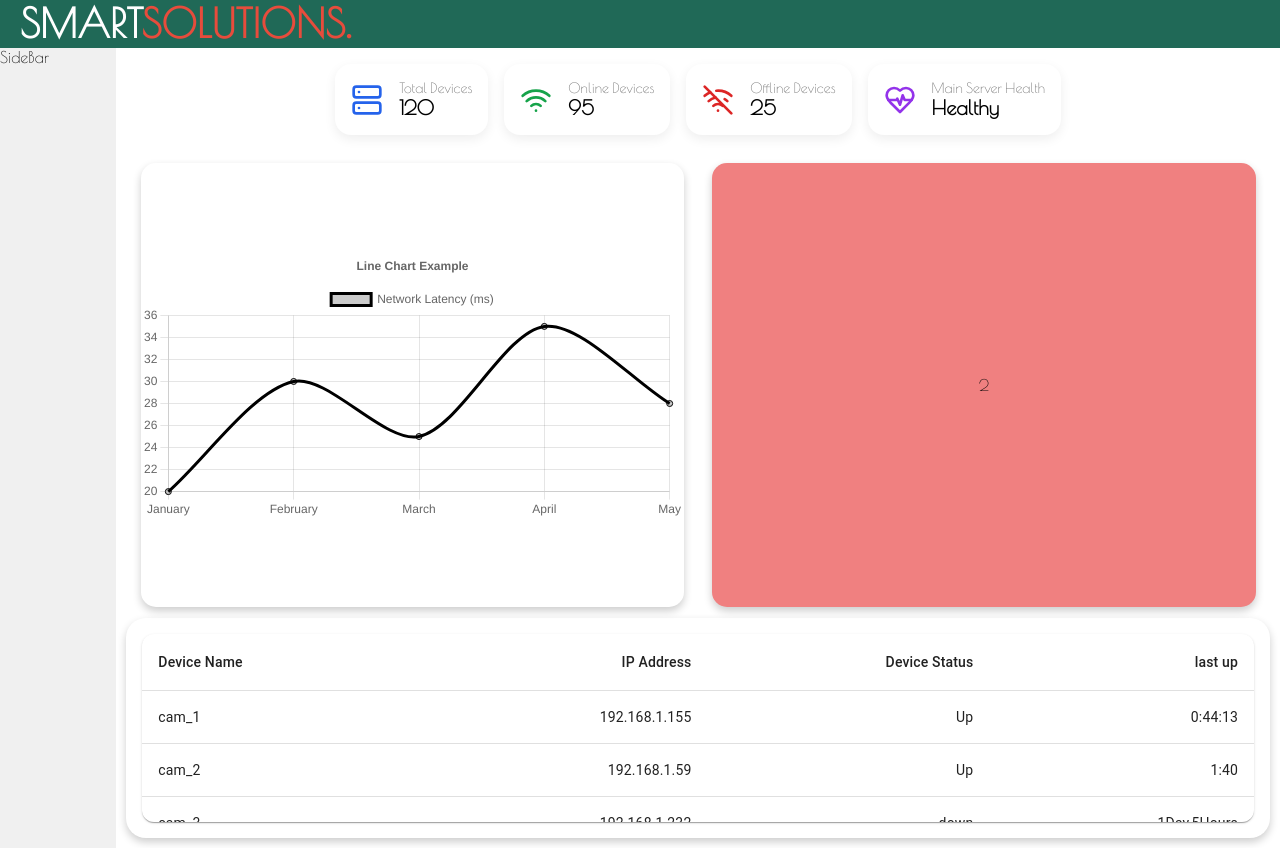
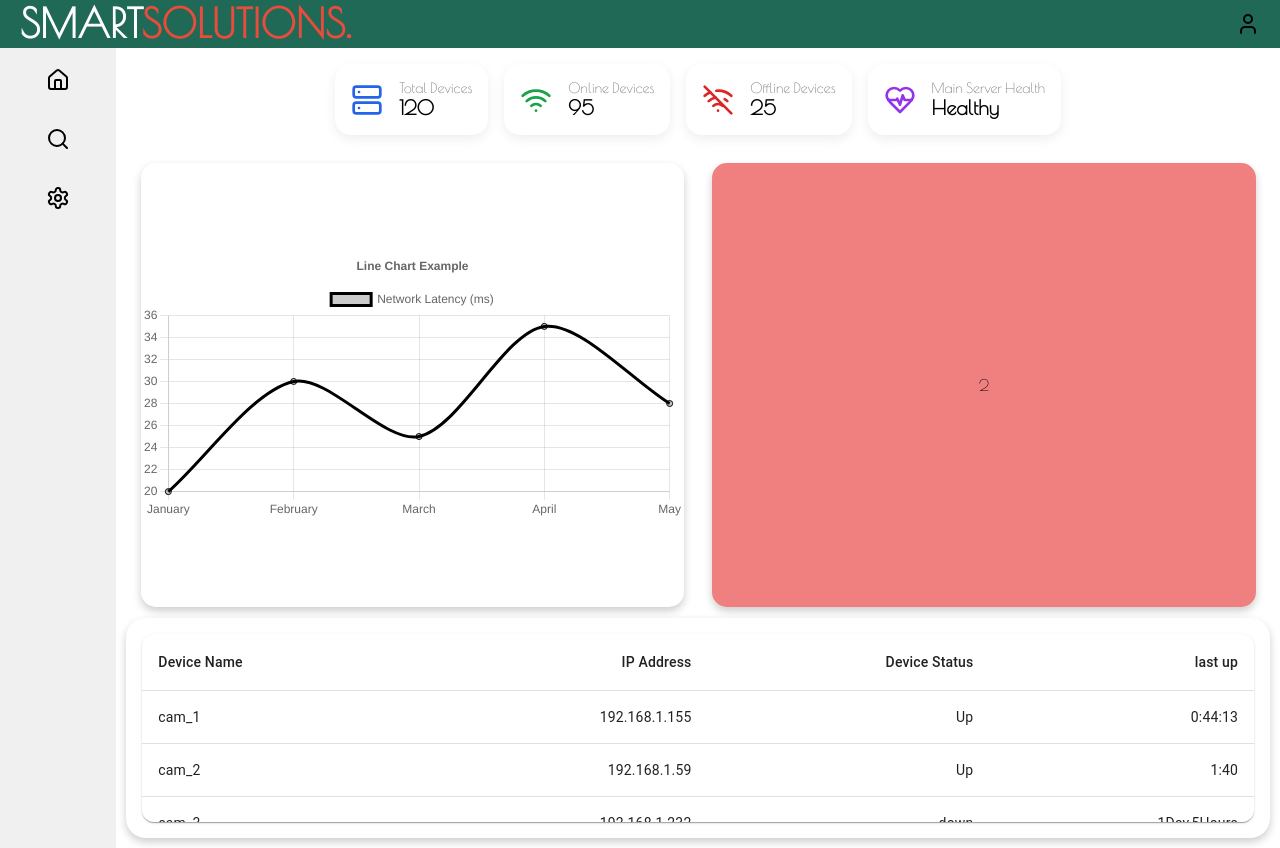
Before and after one commit to mubarkshieb/dashboard, a Next.js app: page / in a window 1280 px wide. Built offline with nearby package versions, Linux system fonts and the light colour scheme; a web font is replaced by a local one.

Commit message:
side bar

```diff
--- a/src/Components/Navbar/Navbar.jsx
+++ b/src/Components/Navbar/Navbar.jsx
@@ -1,9 +1,11 @@
 import React from 'react'
 import styles from "./Navbar.module.css";
+import { User } from 'lucide-react';
 const Navbar = () => {
     return (
         <div className={styles.container}>
             <div className={styles.logo}><text>SMART</text><span>SOLUTIONS.</span></div>
+            <User />
         </div>
     )
 }
--- a/src/Components/Sidebar/SideBar.jsx
+++ b/src/Components/Sidebar/SideBar.jsx
@@ -1,9 +1,22 @@
 import React from 'react';
 import styles from './Sidebar.module.css';
+import { House, Settings, Search } from 'lucide-react';
 
 const SideBar = () => {
     return (
-        <div className={styles.container}>SideBar</div>
+        <div className={styles.container}>
+            <div className={styles.icons}>
+                <div className={styles.house}>
+                    <House />
+                </div>
+                <div className={styles.search}>
+                    <Search />
+                </div>
+                <div className={styles.settings}>
+                    <Settings />
+                </div>
+            </div>
+        </div>
     )
 }
 
--- a/src/Components/Sidebar/Sidebar.module.css
+++ b/src/Components/Sidebar/Sidebar.module.css
@@ -0,0 +1,27 @@
+.container {
+    display: flex;
+    flex-direction: column;
+    justify-content: center;
+    align-items: center;
+}
+
+.icons {
+    margin-top: 20px;
+    display: flex;
+    flex-direction: column;
+    justify-content: space-between;
+    align-items: center;
+    gap: 2rem;
+}
+
+.house {
+    cursor: pointer;
+}
+
+.search {
+    cursor: pointer;
+}
+
+.settings {
+    cursor: pointer;
+}
```
